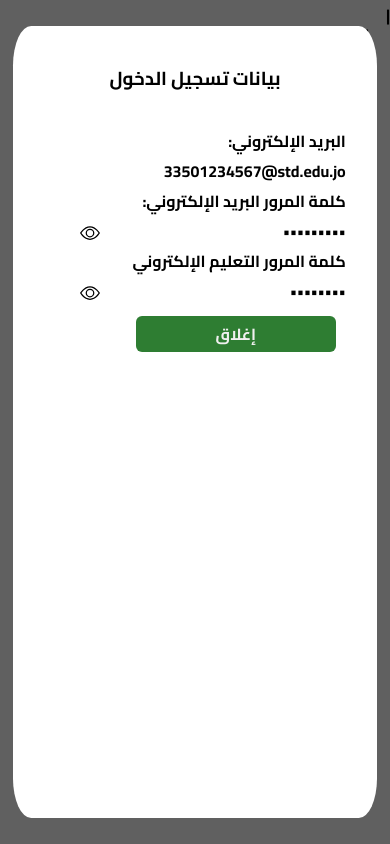
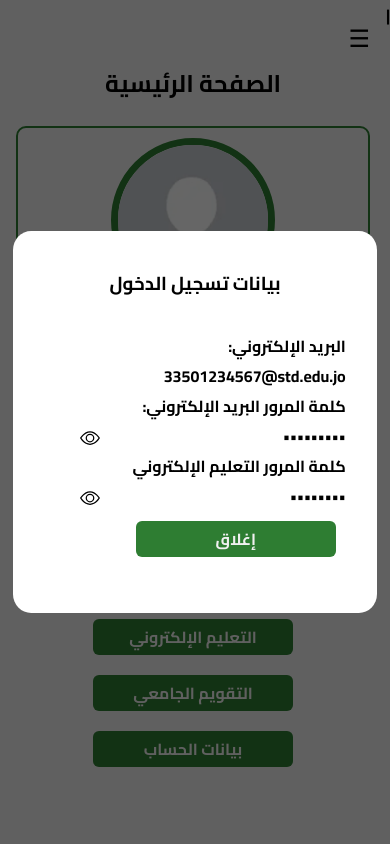
Before and after one commit to MohammadNaser0/Balqa-Front-end, a plain HTML site: page main.html in a window 390 px wide. Both pictures are taken after a click on the button "بيانات الحساب". Drawn offline with Linux system fonts and the light colour scheme.

Commit message:
Update main-style.css

```diff
--- a/main-style.css
+++ b/main-style.css
@@ -110,6 +110,7 @@ dialog{
   width: fit-content;
   height: fit-content;
   font-family: inherit;
+  font-size:1em;
   text-align: center;
   border-radius: 10px;
 }
@@ -156,7 +157,7 @@ dialog::backdrop {
   }
    dialog{
           width: 85%;
-          height: 90%;
+          height: fit-content;
           border-radius: 5%;
         }
   dialog div :not(.close-btn){
```
